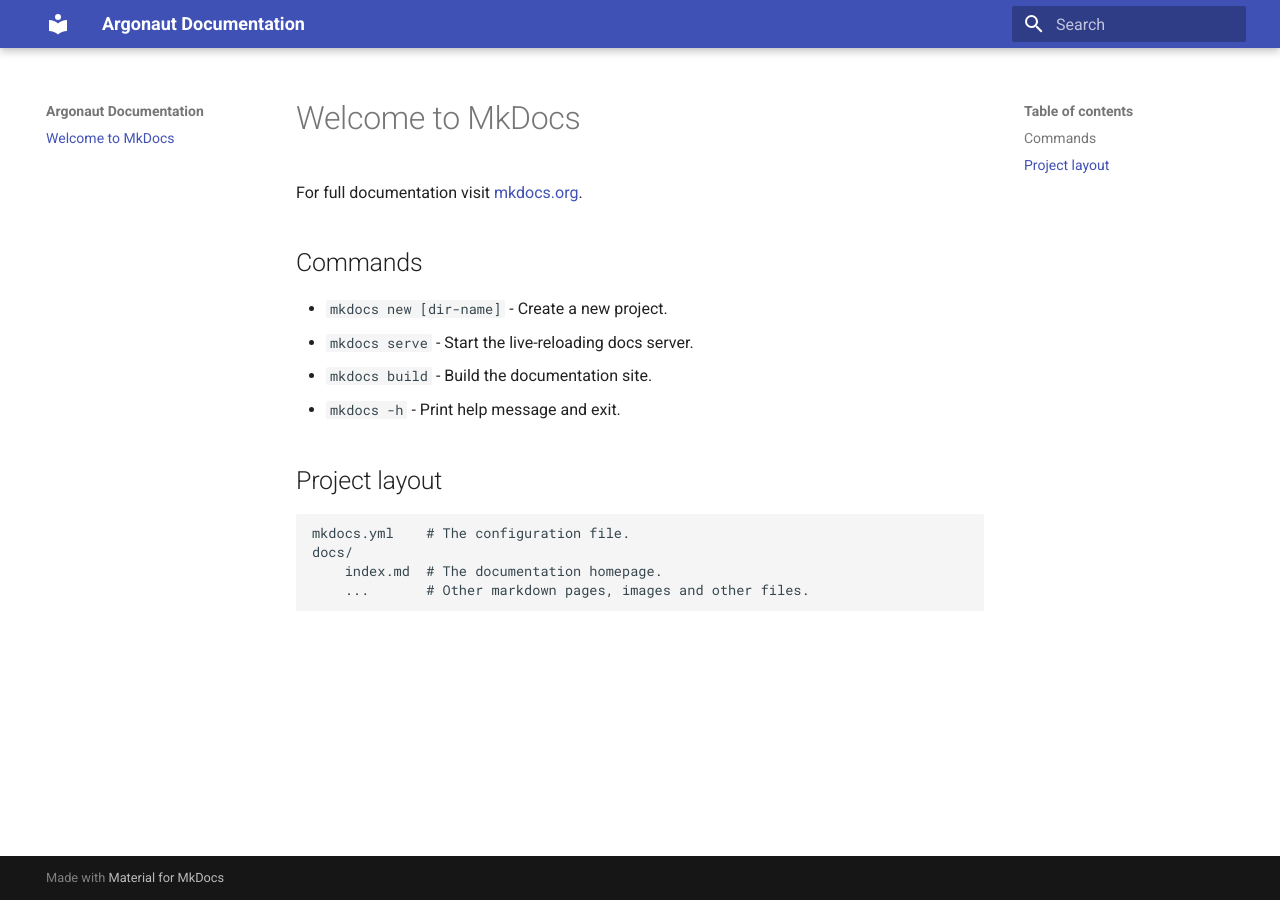
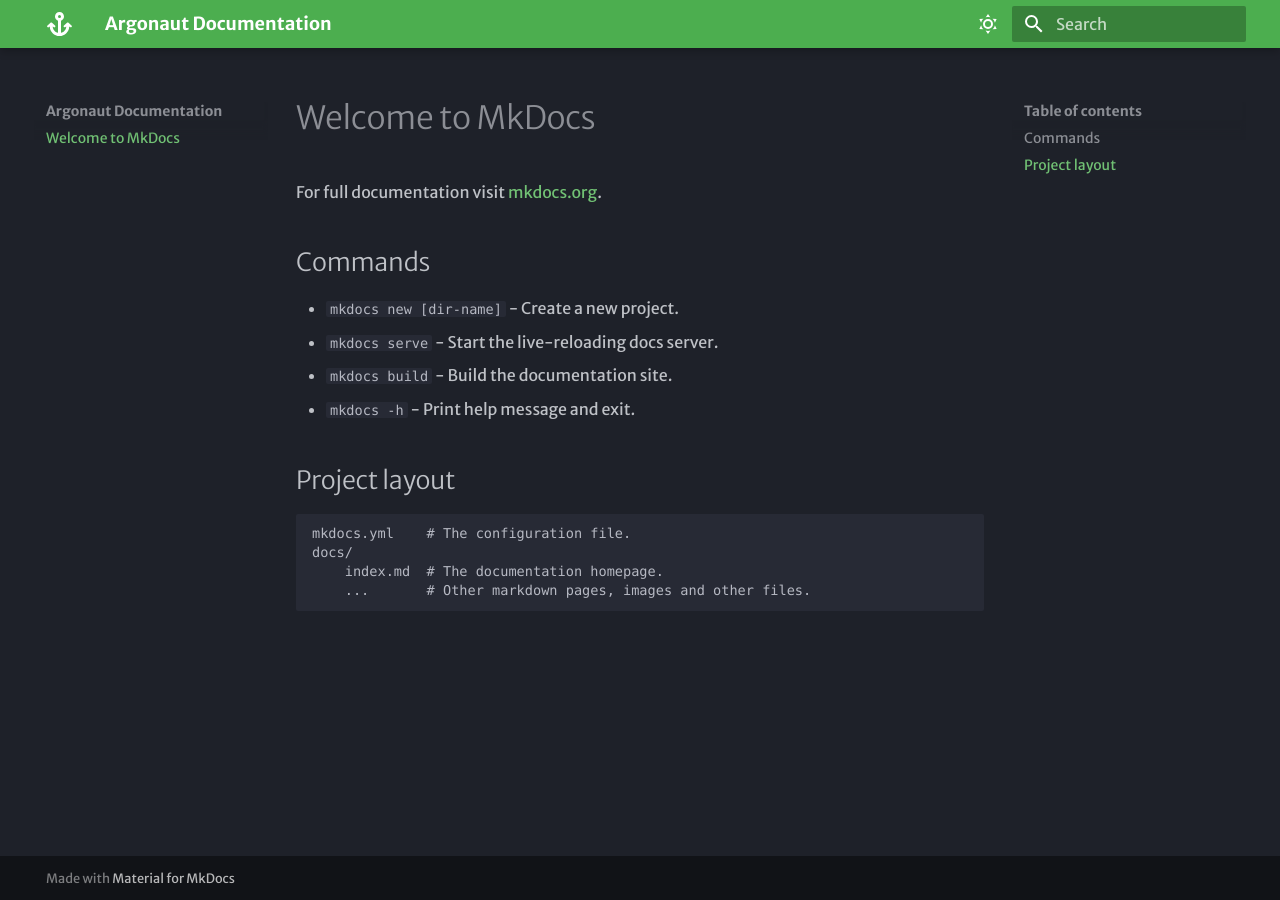
Before and after one commit to CI-CMG/argonaut-documentation, an MkDocs documentation site: the page built from docs/index.md, in a window 1280 px wide. Built offline with MkDocs 1.6.1 and Material for MkDocs 9.7.7, drawn with Linux system fonts in a browser that asks for light colours; some web fonts are replaced.

Commit message:
changed main icon

```diff
--- a/mkdocs.yml
+++ b/mkdocs.yml
@@ -1,4 +1,34 @@
 site_name: Argonaut Documentation
-site-url: https://sitename.example
+site_url: https://sitename.example
 theme:
   name: material
+  font:
+    # all google fonts are available
+    text: Merriweather sans
+    code: Red Hat Mono
+  # https://squidfunk.github.io/mkdocs-material/reference/icons-emojis/
+  icon:
+    logo: fontawesome/solid/anchor
+  palette:
+    # Dark Mode
+    - scheme: slate
+      toggle:
+        icon: material/weather-sunny
+        name: Dark mode
+      primary: green
+      accent: deep purple
+
+    # Light Mode
+    - scheme: default
+      toggle:
+        icon: material/weather-night
+        name: Light mode
+      primary: blue
+      accent: deep orange
+
+# https://facelessuser.github.io/pymdown-extensions/extensions/emoji/
+markdown_extensions:
+  - attr_list
+  - pymdownx.emoji:
+      emoji_index: !!python/name:material.extensions.emoji.twemoji
+      emoji_generator: !!python/name:material.extensions.emoji.to_svg
```
Also changed, not shown: README.md (+10 -1 lines).
